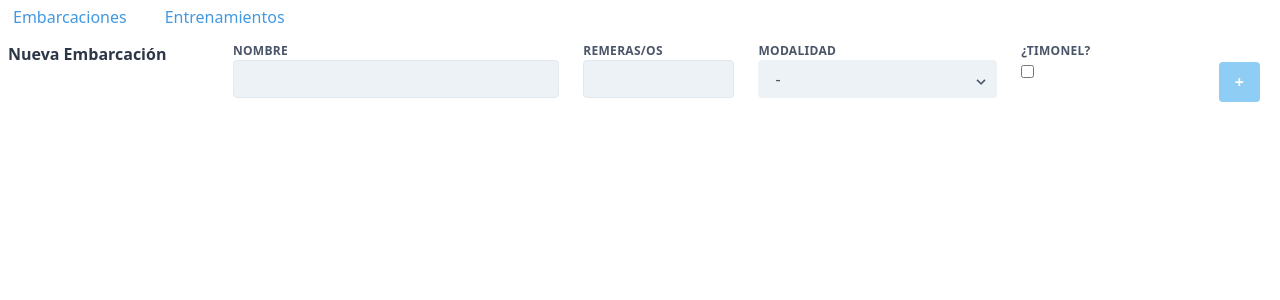
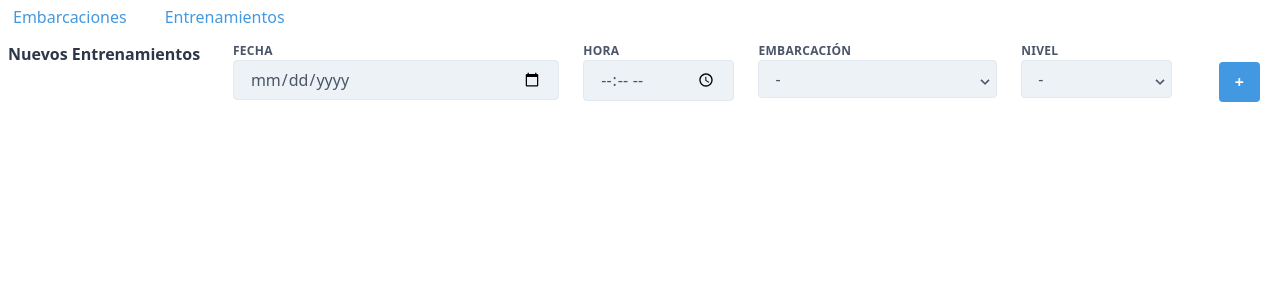
Before and after one commit to jrsahuquillo/werow, a React (Create React App) app in the folder app/: page / in a window 1280 px wide. Shown: the top 300 px of the page. Built offline with nearby package versions, Linux system fonts and the light colour scheme.

Commit message:
Allows to create trainings with created boats

```diff
--- a/app/src/App.js
+++ b/app/src/App.js
@@ -5,7 +5,7 @@ import Trainings from "./trainings"
 class App extends Component {
 
   state = {
-    text: <Boats />
+    text: <Trainings />
   }
 
   onClickBoatsButton = () => {
--- a/app/src/boats/components/AddBoatForm.js
+++ b/app/src/boats/components/AddBoatForm.js
@@ -8,7 +8,11 @@ class AddBoatForm extends Component {
       rowers: '',
       modality: '',
       helmsman: false,
-      formErrors: { name: '', rowers: '', modality: '' },
+      formErrors: {
+        name: '',
+        rowers: '',
+        modality: ''
+      },
       nameValid: false,
       rowersValid: false,
       modalityValid: false,
@@ -79,7 +83,6 @@ class AddBoatForm extends Component {
       rowersValid: rowersValid,
       modalityValid: modalityValid,
     }, this.validateForm);
-    console.log(this);
   }
 
   validateForm() {
@@ -156,7 +159,7 @@ class AddBoatForm extends Component {
               name="modality"
               data-testid="modality"
               ref={this.modalityRef}
-              className="block appearance-none w-full bg-gray-200 border border-gray-200 text-gray-700 py-2 px-4 rounded leading-tight focus:outline-none focus:bg-white focus:border-gray-500"
+              className="block appearance-none w-full bg-gray-200 border text-gray-700 py-2 px-4 rounded leading-tight focus:outline-none focus:bg-white focus:border-gray-500"
               onChange={this.handleInput}
               value={this.state.modality}
               required
--- a/app/src/boats/components/ListBoats.js
+++ b/app/src/boats/components/ListBoats.js
@@ -7,7 +7,7 @@ function ListBoats({boats}) {
       const modality = boat.modality === "fijo" ? "Banco Fijo" : "Banco Móvil"
       return <li className="collection-item pb-2" key={i}>
         <p>
-          {boat.name}
+          🚣🏻‍♀️ {boat.name}
           <span> -> {modality}</span>
           <span>( {boat.rowers} 👤 )</span>
           {needHelmsman ? (<span> -> Con Timonel</span>) : (<span> -> Sin Timonel</span>) }
--- a/app/src/boats/index.js
+++ b/app/src/boats/index.js
@@ -1,6 +1,6 @@
 import React, { Component } from 'react';
+import AddBoatForm from './components/AddBoatForm'
 import ListBoats from './components/ListBoats'
-import AddBoatForm from './components/AddBoatForm'
 
 class Boats extends Component {
 
--- /dev/null
+++ b/app/src/trainings/components/AddTrainingForm.js
@@ -0,0 +1,144 @@
+import React, { Component } from 'react';
+
+class AddTrainingForm extends Component {
+
+  constructor(props) {
+    super(props);
+    this.state = {
+      date: '',
+      time: '',
+      boat: '',
+      level: ''
+    };
+  }
+
+  dateRef = React.createRef();
+  timeRef = React.createRef();
+  boatRef = React.createRef();
+  levelRef = React.createRef();
+
+  handleInput = (e) => {
+    this.setState({
+      date: this.dateRef.current.value,
+      time: this.timeRef.current.value,
+      boat: this.boatRef.current.value,
+      level: this.levelRef.current.value,
+    })
+  }
+
+  handleSubmit = event => {
+    event.preventDefault();
+    this.props.onCreate(this.state);
+    this.resetForm();
+  }
+
+  resetForm = () => {
+    this.setState({
+      date: '',
+      time: '',
+      boat: '',
+      level: ''
+    })
+  }
+
+  boatsOptions = () => {
+    return (JSON.parse(localStorage.getItem("storedBoats")) || []).map((boat, i) => {
+      return <option key={i} value={boat.value}>{boat.name}({boat.modality})</option>
+    })
+  }
+
+  levelOptions = () => {
+    return [1, 2, 3].map((level, i) => {
+      return <option key={i} value={level}>{level.toString()}</option>
+    })
+  }
+
+  render() {
+    return (
+      <form id="add-training-form"
+        onSubmit={this.handleSubmit}
+        className="w-full"
+      >
+        <div className="flex flex-wrap">
+          <div className="w-8/12 lg:w-4/12 px-3">
+            <label className="block uppercase tracking-wide text-gray-700 text-xs font-bold" htmlFor="date">Fecha</label>
+            <input
+              type="date"
+              name="date"
+              id="date"
+              className="appearance-none block w-full bg-gray-200 text-gray-700 border rounded py-2 px-4 leading-tight focus:outline-none focus:bg-white"
+              ref={this.dateRef}
+              onChange={this.handleInput}
+              value={this.state.date}
+              required
+            />
+          </div>
+
+          <div className="w-4/12 lg:w-2/12 px-3">
+              <label className="block uppercase tracking-wide text-gray-700 text-xs font-bold" htmlFor="time">Hora</label>
+              <input
+                type="time"
+                name="time"
+                id="time"
+                className="appearance-none block w-full bg-gray-200 text-gray-700 border rounded py-2 px-4 leading-tight focus:outline-none focus:bg-white"
+                ref={this.timeRef}
+                onChange={this.handleInput}
+                value={this.state.time}
+                required
+              />
+            </div>
+
+          <div className="w-8/12 lg:w-3/12 px-3 relative">
+            <label className="block uppercase tracking-wide text-gray-700 text-xs font-bold" htmlFor="boat">Embarcación</label>
+            <select
+              name="boat"
+              data-testid="boat"
+              ref={this.boatRef}
+              className="block appearance-none w-full bg-gray-200 border text-gray-700 py-2 px-4 rounded leading-tight focus:outline-none focus:bg-white focus:border-gray-500"
+              onChange={this.handleInput}
+              value={this.state.boat}
+              required
+            >
+              <option value="" disabled defaultValue>-</option>
+              {this.boatsOptions()}
+
+            </select>
+            <div className="pointer-events-none absolute inset-y-0 right-0 flex items-center px-4 text-gray-700">
+              <svg className="fill-current h-4 w-4" xmlns="http://www.w3.org/2000/svg" viewBox="0 0 20 20"><path d="M9.293 12.95l.707.707L15.657 8l-1.414-1.414L10 10.828 5.757 6.586 4.343 8z" /></svg>
+            </div>
+          </div>
+
+          <div className="w-2/12 lg:w-2/12 px-3 relative">
+            <label className="block uppercase tracking-wide text-gray-700 text-xs font-bold" htmlFor="level">Nivel</label>
+            <select
+              name="level"
+              data-testid="level"
+              ref={this.levelRef}
+              className="block appearance-none w-full bg-gray-200 border text-gray-700 py-2 px-4 rounded leading-tight focus:outline-none focus:bg-white focus:border-gray-500"
+              onChange={this.handleInput}
+              value={this.state.level}
+              required
+            >
+              <option value="" disabled defaultValue>-</option>
+              {this.levelOptions()}
+
+            </select>
+            <div className="pointer-events-none absolute inset-y-0 right-0 flex items-center px-4 text-gray-700">
+              <svg className="fill-current h-4 w-4" xmlns="http://www.w3.org/2000/svg" viewBox="0 0 20 20"><path d="M9.293 12.95l.707.707L15.657 8l-1.414-1.414L10 10.828 5.757 6.586 4.343 8z" /></svg>
+            </div>
+          </div>
+
+          <div className="w-2/12 lg:w-1/12 px-3 py-5">
+            <button
+              className="bg-blue-500 hover:bg-blue-700 text-white font-bold py-2 px-4 rounded float-right"
+              type="submit"
+            > + </button>
+          </div>
+        </div>
+      </form>
+      )
+  }
+
+}
+
+export default AddTrainingForm
--- /dev/null
+++ b/app/src/trainings/components/ListTrainings.js
@@ -0,0 +1,21 @@
+import React from 'react';
+
+function ListTrainings({ trainings }) {
+  const listTrainings = trainings.map((training, i) => {
+    return <li className="collection-item pb-2" key={i}>
+      <p>
+        <span>📆</span> {training.date} - <span>🕰</span> {training.time} - <span>🚣🏻‍♀️</span> {training.boat} - Nivel: {training.level}
+      </p>
+    </li>
+  })
+
+  return (
+    <div className="flex flex-col md:flex-row">
+      <ul className="collection">
+        {listTrainings}
+      </ul>
+    </div>
+  )
+}
+
+export default ListTrainings;
--- a/app/src/trainings/index.js
+++ b/app/src/trainings/index.js
@@ -1,15 +1,43 @@
 import React, { Component } from 'react';
-
+import AddTrainingForm from './components/AddTrainingForm'
+import ListTrainings from './components/ListTrainings'
 
 class Trainings extends Component {
+  constructor(props) {
+    super(props)
+    this.state = {
+      trainings: []
+    }
+  }
+
+  componentDidMount() {
+    const storedTrainings = JSON.parse(localStorage.getItem("storedTrainings")) || [];
+    this.setState({
+      trainings: storedTrainings
+    })
+  }
+
+  createTraining = newTraining => {
+    this.setState({
+      trainings: [...this.state.trainings, newTraining]
+    })
+    this.storeTraining(newTraining);
+  }
+
+  storeTraining = newTraining => {
+    const storedTrainings = JSON.parse(localStorage.getItem('storedTrainings')) || [];
+    const trainingsToStore = [...storedTrainings, newTraining];
+    localStorage.setItem('storedTrainings', JSON.stringify(trainingsToStore));
+  }
+
   render() {
     return (
       <div className="p-2">
         <div className="flex flex-col w-full md:flex-row">
           <div className="w-64 font-bold text-gray-800">Nuevos Entrenamientos</div>
-          {/* <AddTrainginForm onCreate={this.createTraining} /> */}
+          <AddTrainingForm onCreate={this.createTraining} />
         </div>
-        {/* <ListTrainings trainings={this.state.trainings} /> */}
+        <ListTrainings trainings={this.state.trainings} />
       </div>
     );
   }
```
Also changed, not shown: 1 other file (tests, documents, lock files or other folders).
